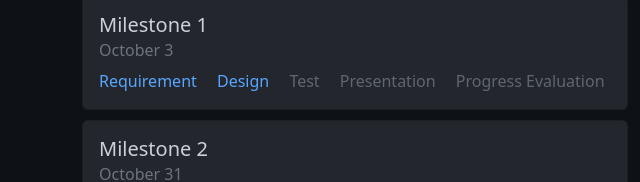
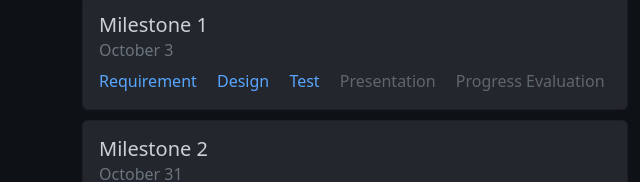
Before and after one commit to Kippiii/jaberwockey-class-site, a plain HTML site: page index.html in a window 1280 px wide. Shown: the part 620-802 px from the top of the page, 0-640 px from the left. Drawn offline with Linux system fonts and the light colour scheme.

Commit message:
Adding the test document

```diff
--- a/index.html
+++ b/index.html
@@ -76,7 +76,7 @@
             <h6 class="card-subtitle mb-2 text-muted">October 3</h6>
             <a class="card-link" href="docs/Sem1/Milestone1/Jabberwocky_SRS (2).pdf">Requirement</a>
             <a class="card-link" href="docs/Sem1/Milestone1/Jabberwocky_SDD.pdf">Design</a>
-            <a class="card-link broken-link">Test</a>
+            <a class="card-link" href="docs/Sem1/Milestone1/Jabberwocky_MTP.pdf">Test</a>
             <a class="card-link broken-link">Presentation</a>
             <a class="card-link broken-link">Progress Evaluation</a>
           </div>
```
Also changed, not shown: 2 other files.
